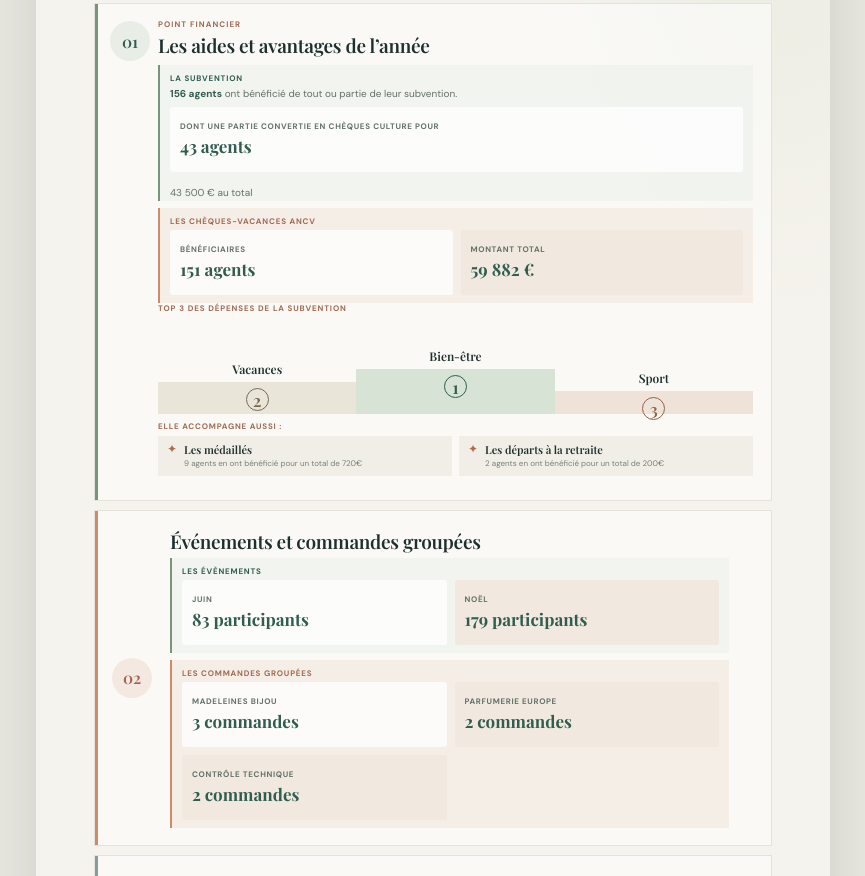
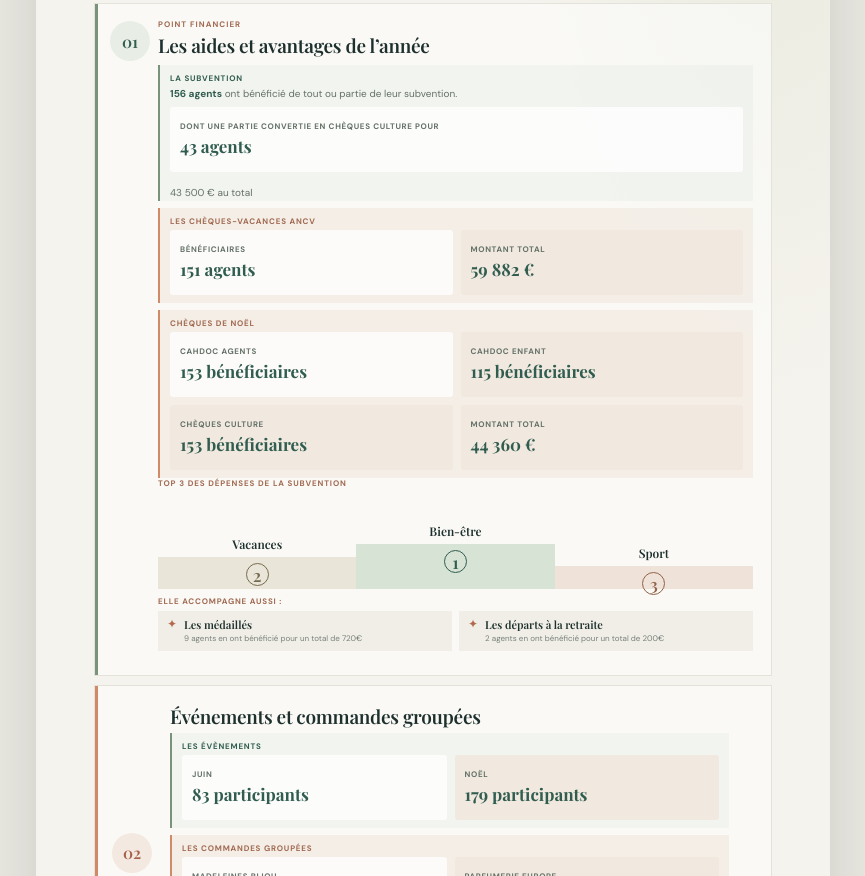
Before and after one commit to PandiiiiPanda/CSE, a plain HTML site: page index.html in a window 1280 px wide. Shown: the part 592-1468 px from the top of the page, without its empty margins (207-1072 px from the left). Drawn offline with nearby package versions, Linux system fonts and the light colour scheme; a web font is replaced by a local one.

Commit message:
modified:   index.html

```diff
--- a/index.html
+++ b/index.html
@@ -63,6 +63,15 @@
                             <div class="financial-summary">
                                 <p><span>Bénéficiaires</span><strong>151 agents</strong></p>
                                 <p><span>Montant total</span><strong>59 882 €</strong></p>
+                            </div>
+                        </div>
+                        <div class="financial-topic ancv-topic">
+                            <p class="financial-topic-title">Chèques de noël</p>
+                            <div class="financial-summary">
+                                <p><span>Cahdoc agents</span><strong>153 bénéficiaires</strong></p>
+                                <p><span>Cahdoc Enfant</span><strong>115 bénéficiaires</strong></p>
+                                <p><span>Chèques culture</span><strong>153 bénéficiaires</strong></p>
+                                <p><span>Montant total</span><strong>44 360 €</strong></p>
                             </div>
                         </div>
                         <div class="podium" aria-labelledby="podium-title">
```
